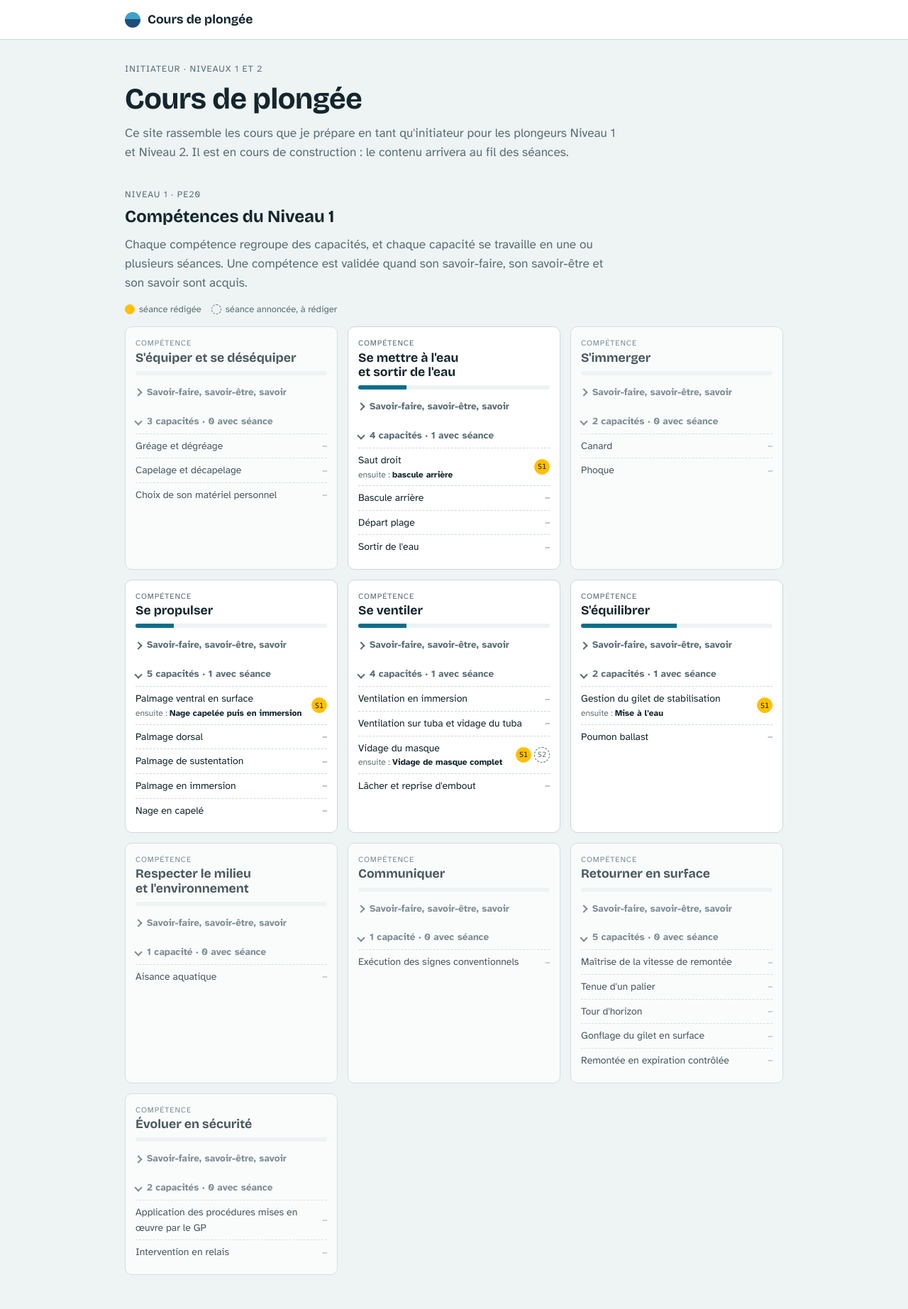
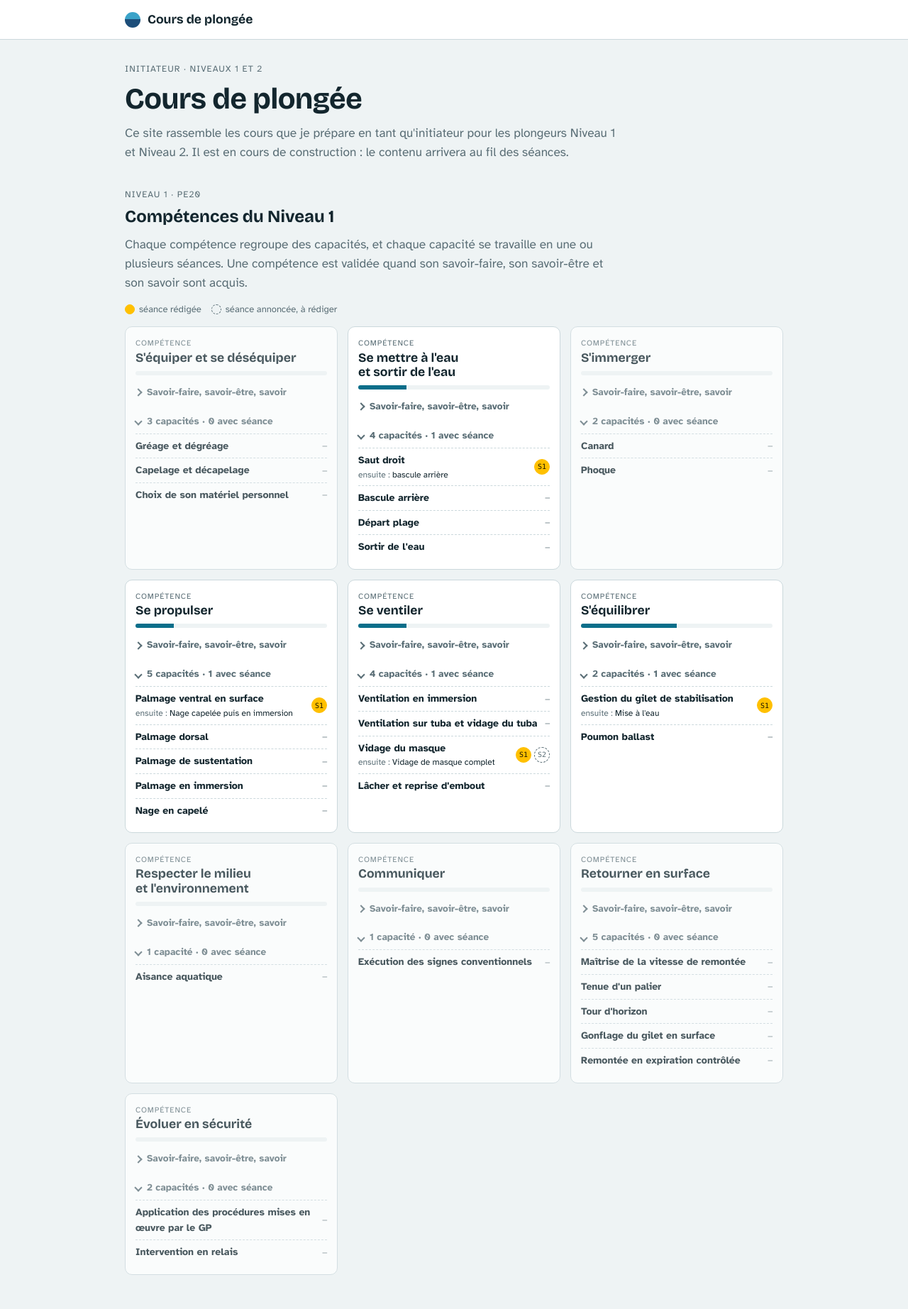
Before and after one commit to thomasGuibert/plongee, a Jekyll site: the page built from index.html, in a window 1280 px wide. Shown: the whole page at 71% size. Built offline with Jekyll 4.4.1, drawn with Linux system fonts in a browser that asks for light colours.

Commit message:
Accueil : nom de capacité en gras, « ensuite » en normal
Co-Authored-By: Claude Opus 5.5 <noreply@anthropic.com>
Claude-Session: https://claude.ai/code/session_01WcrQaP5TMqG4KRuasc6ioB

```diff
--- a/assets/css/site.css
+++ b/assets/css/site.css
@@ -259,3 +259,6 @@ details[open] > .stile small { color: var(--on-yellow); }
 .ed-emojis > summary::-webkit-details-marker { display: none; }
 .ed-emojis-liste { position: absolute; z-index: 6; right: 0; top: 40px; width: 228px; display: grid; grid-template-columns: repeat(6, 1fr); gap: 2px; padding: 6px; background: var(--surface); border: 1px solid var(--line); border-radius: 8px; box-shadow: 0 4px 14px rgba(0,0,0,.12); }
 @media (max-width: 560px) { .ed-emojis-liste { right: auto; left: 0; } }
+/* Accueil : nom de la capacité en gras, « ensuite » en normal */
+.crow-nom { font-weight: 700; }
+.next b { font-weight: 400; }
--- a/index.html
+++ b/index.html
@@ -43,7 +43,7 @@ layout: default
     {%- for capa in c.capacites -%}
       {%- assign d = site.data.capacites[capa.id] -%}
       <a class="crow" href="{{ c.url | relative_url }}#{{ capa.id }}">
-        <span>{{ capa.nom }}
+        <span><span class="crow-nom">{{ capa.nom }}</span>
           {%- if d -%}
             {%- assign s0 = d.seances | first -%}
             {%- assign p = s0.champs | where: "champ", "Prochaine séance" | first -%}
```
